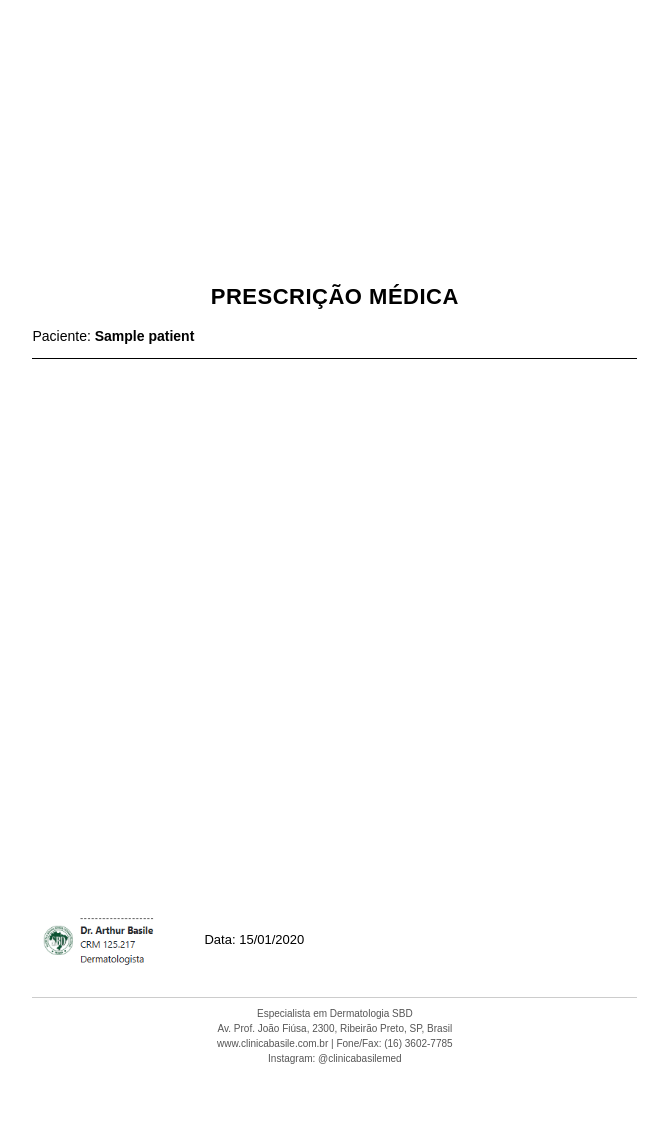
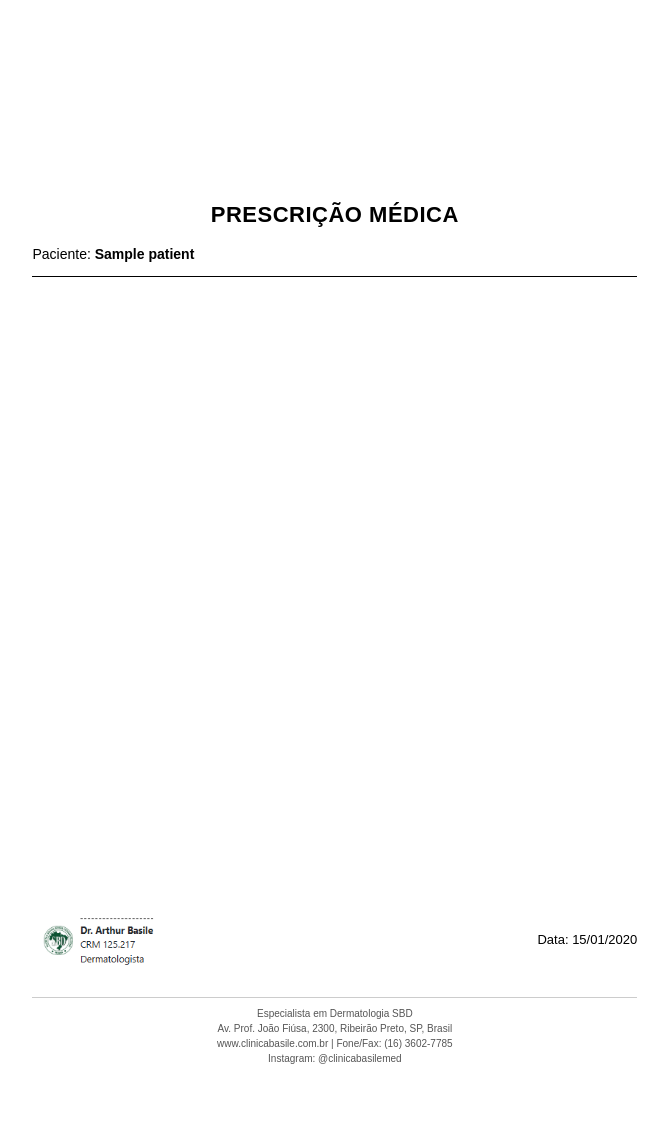
Before and after one commit to tubasile-alt/CRM, a Flask app: page /dermascribe/prescription/1/print in a window 1280 px wide. Shown: the whole page, without its empty margins (62-730 px from the left). Run offline with Flask 3, Linux system fonts and the light colour scheme; a user stored in the database is signed in; tables that the repository leaves empty hold one stand-in row (values such as "Sample post"); some libraries are stand-ins or nearby versions.

Commit message:
Adjust prescription layout for better patient information display
Update `print.html` to modify top margin for the main content and adjust footer signature alignment to space-between for date and stamp.

Replit-Commit-Author: Agent
Replit-Commit-Session-Id: 68218bf7-f2a4-4f7d-aefa-b408b304a1f2
Replit-Commit-Checkpoint-Type: full_checkpoint
Replit-Commit-Event-Id: c0c6c5a5-3d53-4f2e-8c3b-fca35e967bbb

```diff
--- a/templates/dermascribe/print.html
+++ b/templates/dermascribe/print.html
@@ -30,7 +30,7 @@ html, body {
   font-weight: bold;
   letter-spacing: .5px;
   margin-bottom: 18px;
-  margin-top: 152px;
+  margin-top: 70px;
 }
 
 .patient {
@@ -77,8 +77,7 @@ html, body {
 .footer-signature {
   display: flex;
   align-items: center;
-  justify-content: flex-start;
-  gap: 20px;
+  justify-content: space-between;
   margin-bottom: 10px;
 }
 
```
